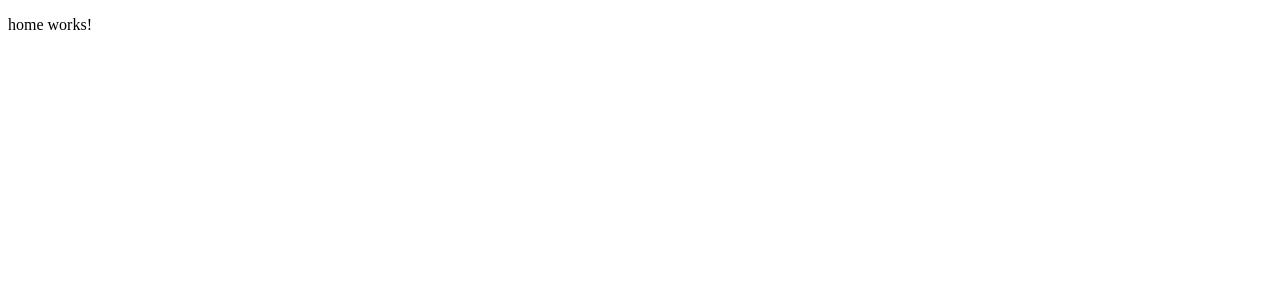
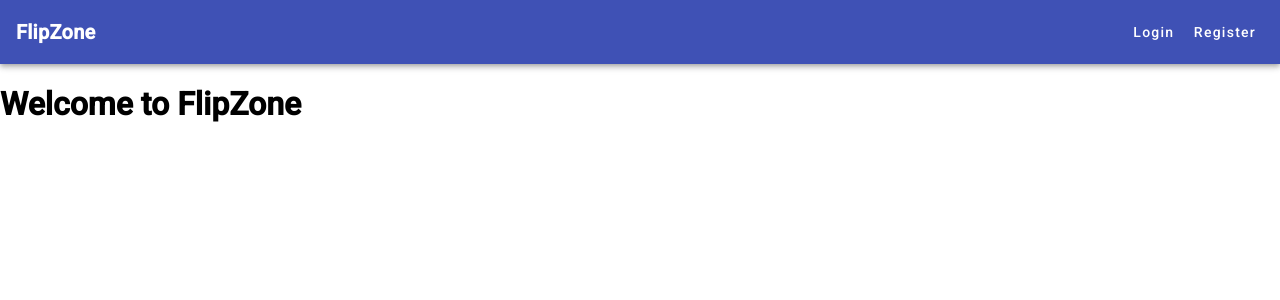
Before and after one commit to roshanprasad804/flipzone_web, an Angular app: page / in a window 1280 px wide. Shown: the top 300 px of the page. Built offline with nearby package versions, Linux system fonts and the light colour scheme.

Commit message:
home component nav bar

```diff
--- a/angular.json
+++ b/angular.json
@@ -25,6 +25,7 @@
               "src/assets"
             ],
             "styles": [
+              "@angular/material/prebuilt-themes/indigo-pink.css",
               "src/styles.css"
             ],
             "scripts": [],
@@ -89,6 +90,7 @@
               "src/assets"
             ],
             "styles": [
+              "@angular/material/prebuilt-themes/indigo-pink.css",
               "src/styles.css"
             ],
             "scripts": []
--- a/package.json
+++ b/package.json
@@ -12,10 +12,12 @@
   "private": true,
   "dependencies": {
     "@angular/animations": "^17.0.0",
+    "@angular/cdk": "^17.3.10",
     "@angular/common": "^17.0.0",
     "@angular/compiler": "^17.0.0",
     "@angular/core": "^17.0.0",
     "@angular/forms": "^17.0.0",
+    "@angular/material": "^17.3.10",
     "@angular/platform-browser": "^17.0.0",
     "@angular/platform-browser-dynamic": "^17.0.0",
     "@angular/platform-server": "^17.0.0",
--- a/src/app/app.config.ts
+++ b/src/app/app.config.ts
@@ -3,7 +3,8 @@ import { provideRouter } from '@angular/router';
 
 import { routes } from './app.routes';
 import { provideClientHydration } from '@angular/platform-browser';
+import { provideAnimationsAsync } from '@angular/platform-browser/animations/async';
 
 export const appConfig: ApplicationConfig = {
-  providers: [provideRouter(routes), provideClientHydration()]
+  providers: [provideRouter(routes), provideClientHydration(), provideAnimationsAsync()]
 };
--- a/src/app/app.routes.ts
+++ b/src/app/app.routes.ts
@@ -1,19 +1,17 @@
 import { Routes } from '@angular/router';
 import { HomeComponent } from './home/home.component';
-import { LoginComponent } from './login/login.component';
-import { RegisterComponent } from './register/register.component';
 
 export const routes: Routes = [
-    { path: '', component: HomeComponent, pathMatch: 'full' },
+    { path: '', component: HomeComponent},
     {
         path: 'login',
-        loadChildren: () =>
+        loadComponent: () =>
             import('./login/login.component').then((m) => m.LoginComponent)
     },
     {
         path: 'register',
-        loadChildren: () =>
+        loadComponent: () =>
             import('./register/register.component').then((m) => m.RegisterComponent)
     },
-    { path: '**', component: HomeComponent, pathMatch: 'full' },
+    { path: '**', component: HomeComponent, pathMatch: 'full'},
 ];
--- a/src/app/home/home.component.css
+++ b/src/app/home/home.component.css
@@ -0,0 +1,17 @@
+.spacer {
+  flex: 1 1 auto;
+}
+
+.app-name {
+  font-size: 20px;
+  font-weight: bold;
+}
+
+a.mat-button {
+  color: white;
+  text-decoration: none;
+}
+
+a.mat-button.active {
+  border-bottom: 2px solid white;
+}
--- a/src/app/home/home.component.html
+++ b/src/app/home/home.component.html
@@ -1 +1,10 @@
-<p>home works!</p>
+<mat-toolbar color="primary" class="mat-elevation-z4">
+  <span class="app-name">FlipZone</span>
+  <span class="spacer"></span>
+  <a mat-button routerLink="/login">Login</a>
+  <a mat-button routerLink="/register">Register</a>
+</mat-toolbar>
+
+<div class="home-content">
+  <h1>Welcome to FlipZone</h1>
+</div>
--- a/src/app/home/home.component.ts
+++ b/src/app/home/home.component.ts
@@ -1,9 +1,12 @@
 import { Component } from '@angular/core';
+import { MatToolbarModule } from '@angular/material/toolbar';
+import { MatButtonModule } from '@angular/material/button';
+import { RouterModule } from '@angular/router';
 
 @Component({
   selector: 'app-home',
   standalone: true,
-  imports: [],
+  imports: [MatToolbarModule,MatButtonModule, RouterModule],
   templateUrl: './home.component.html',
   styleUrl: './home.component.css'
 })
--- a/src/index.html
+++ b/src/index.html
@@ -6,6 +6,8 @@
   <base href="/">
   <meta name="viewport" content="width=device-width, initial-scale=1">
   <link rel="icon" type="image/x-icon" href="favicon.ico">
+  <link href="https://fonts.googleapis.com/css2?family=Roboto:wght@300;400;500&display=swap" rel="stylesheet">
+  <link href="https://fonts.googleapis.com/icon?family=Material+Icons" rel="stylesheet">
 </head>
 <body>
   <app-root></app-root>
--- a/src/styles.css
+++ b/src/styles.css
@@ -1 +1,4 @@
 /* You can add global styles to this file, and also import other style files */
+
+html, body { height: 100%; }
+body { margin: 0; font-family: Roboto, "Helvetica Neue", sans-serif; }
```
Also changed, not shown: 1 other file (tests, documents, lock files or other folders).
